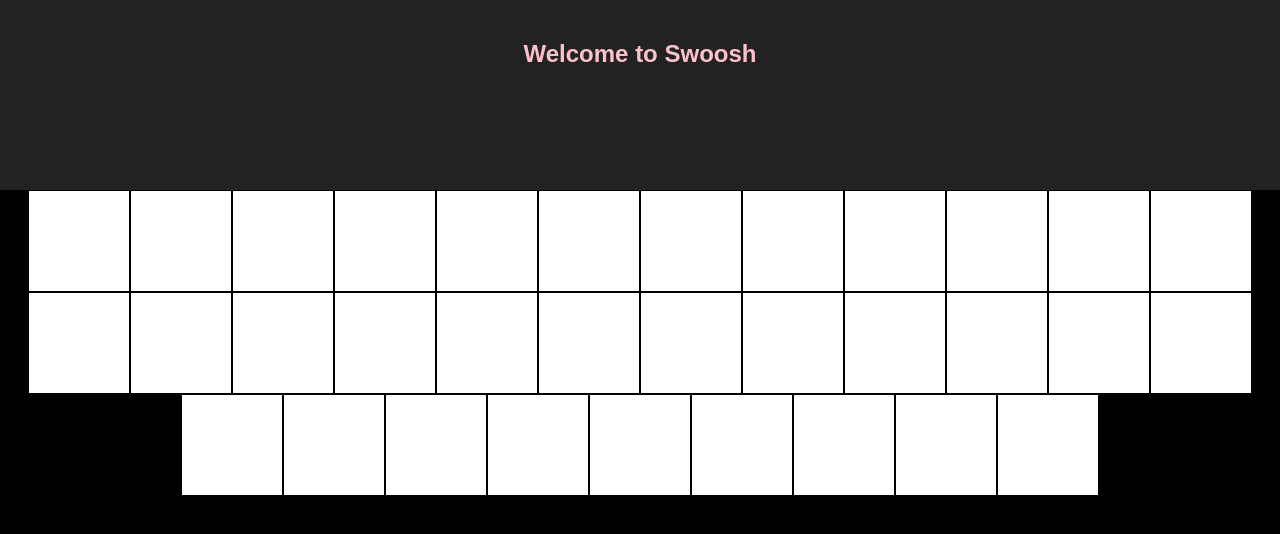
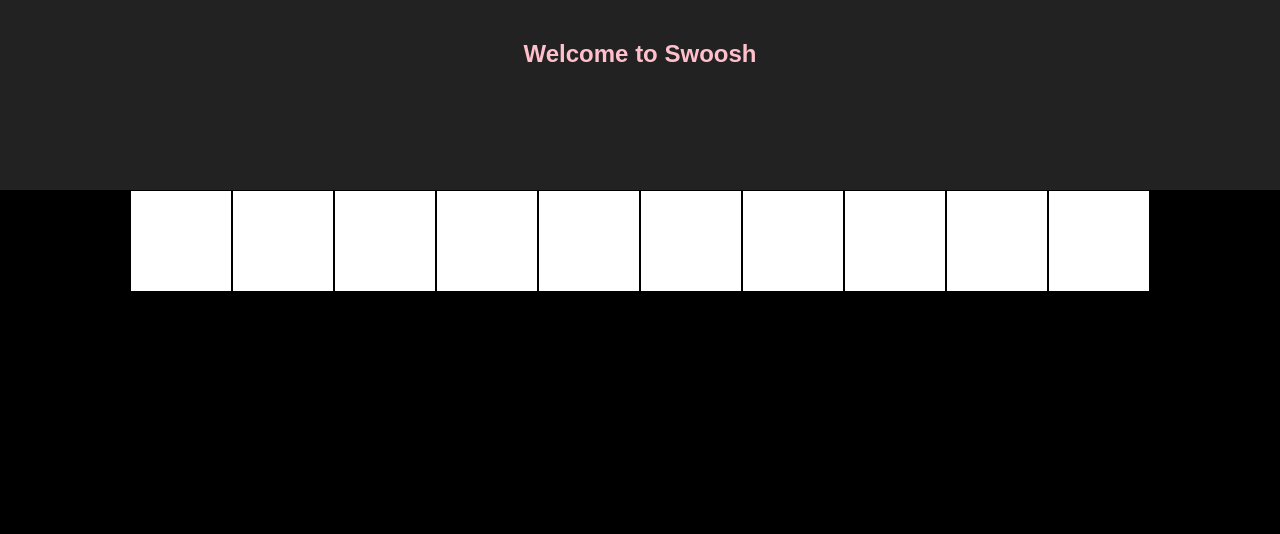
Before and after one commit to CaptRat/swoosh, a React (Create React App) app: page / in a window 1280 px wide. Shown: the top 534 px of the page. Built offline with nearby package versions, Linux system fonts and the light colour scheme.

Commit message:
use .map and .fill to create multiple squares

```diff
--- a/src/App.js
+++ b/src/App.js
@@ -2,7 +2,13 @@
 // import logo from './logo.svg';
 import './App.css';
 
+
 class App extends Component {
+  buildSquares() {
+    let anotherarr = new Array(10).fill().map((c, i) => <div className="square">Hello</div>)
+    return anotherarr
+  }
+
   render() {
     return (
       <div className="App">
@@ -10,39 +16,7 @@
           <h2>Welcome to Swoosh</h2>
         </div>
         <div className="container">
-          <div className="square"></div>
-          <div className="square"></div>
-          <div className="square"></div>
-          <div className="square"></div>
-          <div className="square"></div>
-          <div className="square"></div>
-          <div className="square"></div>
-          <div className="square"></div>
-          <div className="square"></div>
-          <div className="square"></div>
-          <div className="square"></div>
-          <div className="square"></div>
-          <div className="square"></div>
-          <div className="square"></div>
-          <div className="square"></div>
-          <div className="square"></div>
-          <div className="square"></div>
-          <div className="square"></div>
-          <div className="square"></div>
-          <div className="square"></div>
-          <div className="square"></div>
-          <div className="square"></div>
-          <div className="square"></div>
-          <div className="square"></div>
-          <div className="square"></div>
-          <div className="square"></div>
-          <div className="square"></div>
-          <div className="square"></div>
-          <div className="square"></div>
-          <div className="square"></div>
-          <div className="square"></div>
-          <div className="square"></div>
-          <div className="square"></div>
+          {this.buildSquares()}
         </div>
       </div>
     );
```
